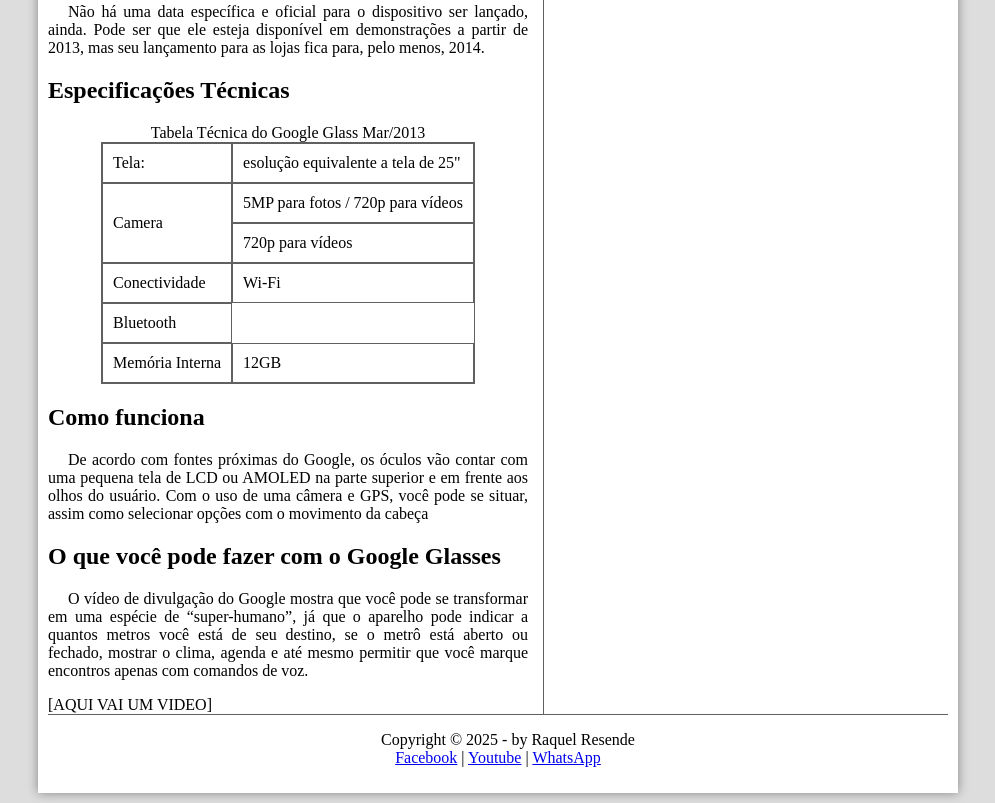
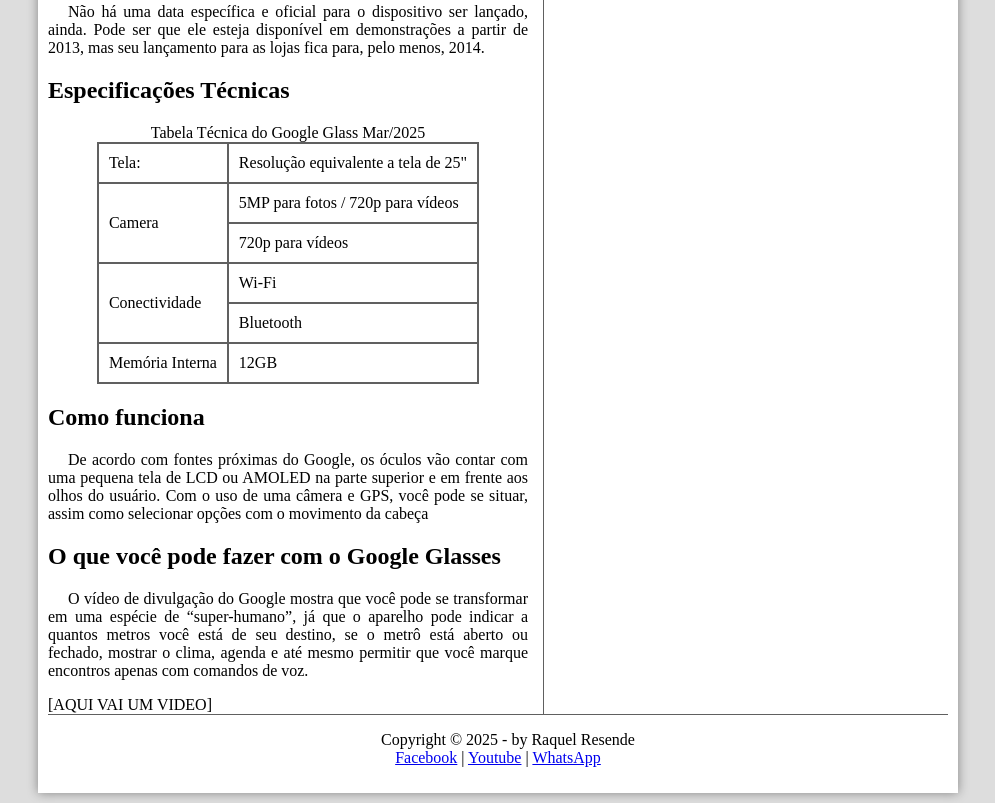
Before and after one commit to sendddd33/projetoglasss, a plain HTML site: page projeto-glass-html5/index.html in a window 1280 px wide. Shown: the part 897-1700 px from the top of the page, without its empty margins (142-1137 px from the left). Drawn offline with Linux system fonts and the light colour scheme.

Commit message:
Update index.html

```diff
--- a/projeto-glass-html5/index.html
+++ b/projeto-glass-html5/index.html
@@ -34,7 +34,7 @@
 </header>
 
 <section id="corpo">
-    <h3>Tecnologia > Inovações</h3>
+    <h3>Tecnologia > Inovações  </h3>
     <h1>Saiba tudo sobre o Google Glass</h1>
     <h2>por Raquel Resende</h2>
     <h3>Atualizado em 24/Fevereiro/2025</h3>
@@ -56,14 +56,14 @@
 
     <h1>Especificações Técnicas</h1>
     <table id="tabelaspecs">
-    <caption>Tabela Técnica do Google Glass Mar/2013</caption>
+    <caption>Tabela Técnica do Google Glass <span> Mar/2025 </span></caption>
 
-    <tr><td>Tela:</td>   <td>esolução equivalente a tela de 25"</td></tr>
-    <tr><td rowspan="2">Camera</td>   <td> 5MP para fotos / 720p para vídeos</td></tr>
-    <td> 720p para vídeos</td>
-    <tr><td>Conectividade</td> <td>Wi-Fi</td></tr>
-    <td>Bluetooth</td>
-    <tr><td>Memória Interna</td> <td> 12GB</td></tr>
+    <tr><td class="ce">Tela:</td>   <td class="cd">Resolução equivalente a tela de 25"</td></tr>
+    <tr><td rowspan="2" class="ce">Camera</td>   <td class="cd"> 5MP para fotos / 720p para vídeos</td></tr>
+    <tr><td class="cd"> 720p para vídeos</td></tr>
+    <tr><td rowspan="2" class="ce">Conectividade</td> <td class="cd">Wi-Fi</td></tr>
+    <tr><td class="cd">Bluetooth</td></tr>
+    <tr><td class="ce">Memória Interna</td> <td class="cd"> 12GB</td></tr>
    </table>
 
     <h1>Como funciona</h1>
```
